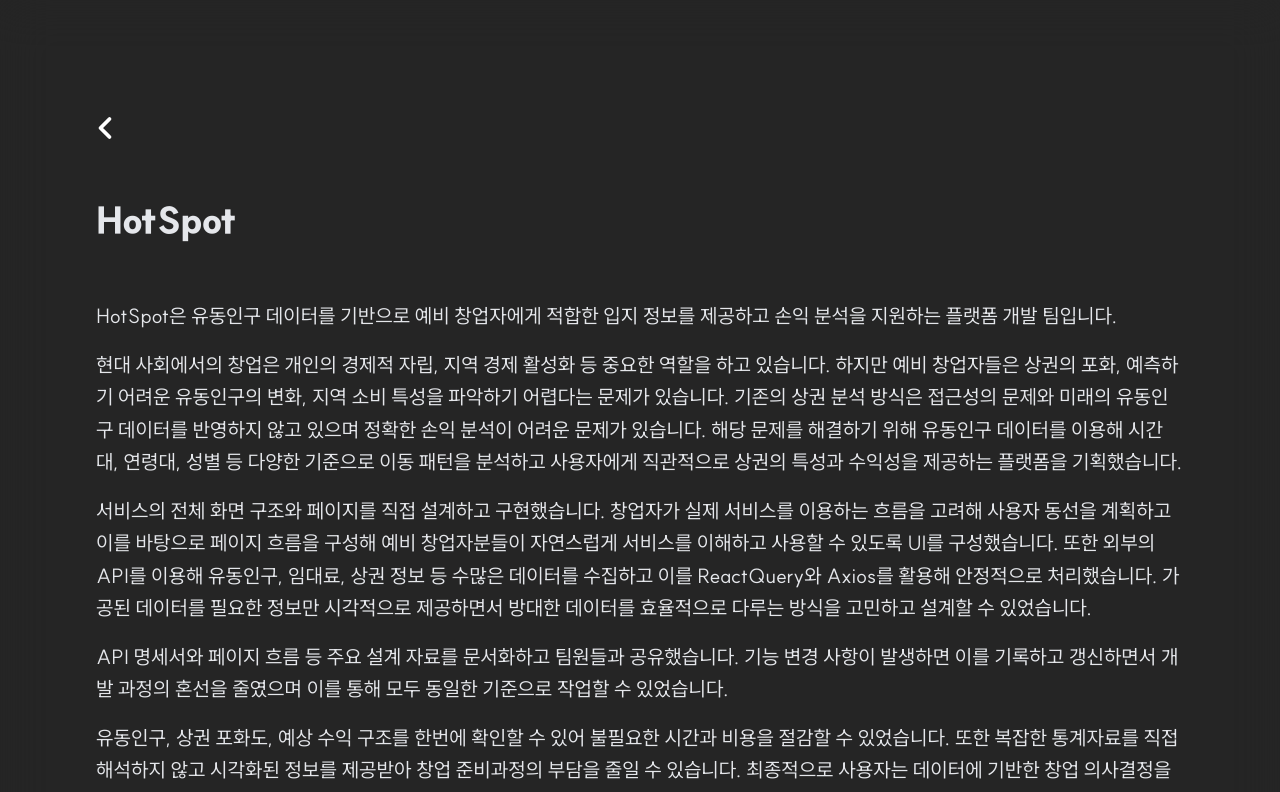
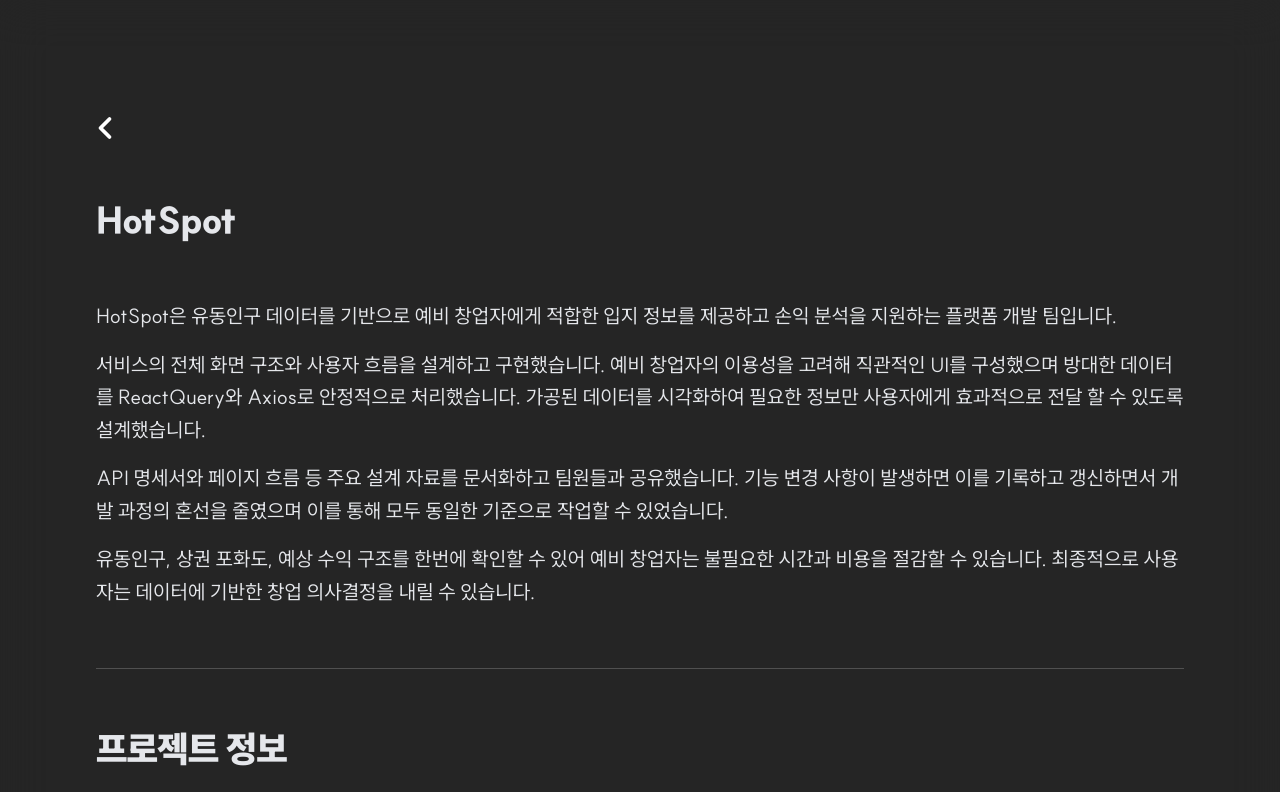
Before and after one commit to lee0806/lifeIsEgg, a Next.js app in the folder life-is-egg/: page /hotspot in a window 1280 px wide. Shown: the top 792 px of the page. Built offline with nearby package versions, Linux system fonts and the light colour scheme.

Commit message:
모든 페이지 완료

```diff
--- a/life-is-egg/src/app/hotspot/page.tsx
+++ b/life-is-egg/src/app/hotspot/page.tsx
@@ -40,25 +40,11 @@
             정보를 제공하고 손익 분석을 지원하는 플랫폼 개발 팀입니다.
           </p>
           <p className="text-lg md:text-xl leading-relaxed text-gray-200">
-            현대 사회에서의 창업은 개인의 경제적 자립, 지역 경제 활성화 등
-            중요한 역할을 하고 있습니다. 하지만 예비 창업자들은 상권의 포화,
-            예측하기 어려운 유동인구의 변화, 지역 소비 특성을 파악하기 어렵다는
-            문제가 있습니다. 기존의 상권 분석 방식은 접근성의 문제와 미래의
-            유동인구 데이터를 반영하지 않고 있으며 정확한 손익 분석이 어려운
-            문제가 있습니다. 해당 문제를 해결하기 위해 유동인구 데이터를 이용해
-            시간대, 연령대, 성별 등 다양한 기준으로 이동 패턴을 분석하고
-            사용자에게 직관적으로 상권의 특성과 수익성을 제공하는 플랫폼을
-            기획했습니다.
-          </p>
-          <p className="text-lg md:text-xl leading-relaxed text-gray-200">
-            서비스의 전체 화면 구조와 페이지를 직접 설계하고 구현했습니다.
-            창업자가 실제 서비스를 이용하는 흐름을 고려해 사용자 동선을 계획하고
-            이를 바탕으로 페이지 흐름을 구성해 예비 창업자분들이 자연스럽게
-            서비스를 이해하고 사용할 수 있도록 UI를 구성했습니다. 또한 외부의
-            API를 이용해 유동인구, 임대료, 상권 정보 등 수많은 데이터를 수집하고
-            이를 ReactQuery와 Axios를 활용해 안정적으로 처리했습니다. 가공된
-            데이터를 필요한 정보만 시각적으로 제공하면서 방대한 데이터를
-            효율적으로 다루는 방식을 고민하고 설계할 수 있었습니다.
+            서비스의 전체 화면 구조와 사용자 흐름을 설계하고 구현했습니다. 예비
+            창업자의 이용성을 고려해 직관적인 UI를 구성했으며 방대한 데이터를
+            ReactQuery와 Axios로 안정적으로 처리했습니다. 가공된 데이터를
+            시각화하여 필요한 정보만 사용자에게 효과적으로 전달 할 수 있도록
+            설계했습니다.
           </p>
           <p className="text-lg md:text-xl leading-relaxed text-gray-200">
             API 명세서와 페이지 흐름 등 주요 설계 자료를 문서화하고 팀원들과
@@ -67,11 +53,9 @@
             있었습니다.
           </p>
           <p className="text-lg md:text-xl leading-relaxed text-gray-200">
-            유동인구, 상권 포화도, 예상 수익 구조를 한번에 확인할 수 있어
-            불필요한 시간과 비용을 절감할 수 있었습니다. 또한 복잡한 통계자료를
-            직접 해석하지 않고 시각화된 정보를 제공받아 창업 준비과정의 부담을
-            줄일 수 있습니다. 최종적으로 사용자는 데이터에 기반한 창업
-            의사결정을 내릴 수 있습니다.
+            유동인구, 상권 포화도, 예상 수익 구조를 한번에 확인할 수 있어 예비
+            창업자는 불필요한 시간과 비용을 절감할 수 있습니다. 최종적으로
+            사용자는 데이터에 기반한 창업 의사결정을 내릴 수 있습니다.
           </p>
         </section>
 
--- a/life-is-egg/src/components/3d/MenuStar.tsx
+++ b/life-is-egg/src/components/3d/MenuStar.tsx
@@ -1,7 +1,8 @@
 "use client";
 
-import { useRef, useMemo } from "react";
+import { useRef, useMemo, useState } from "react";
 import { useFrame } from "@react-three/fiber";
+import { Html } from "@react-three/drei";
 import * as THREE from "three";
 
 import { MenuStarProps } from "@/types/index";
@@ -14,7 +15,9 @@
   starVisibility,
 }: MenuStarProps) {
   // 별 메쉬 참조
-  const meshRef = useRef<THREE.Mesh>(null!);
+  const groupRef = useRef<THREE.Group>(null!);
+  const starMeshRef = useRef<THREE.Mesh>(null!);
+  const [hovered, setHovered] = useState(false);
 
   const activeStar = useStateStore((state) => state.activeStar);
   const setActiveStar = useStateStore((state) => state.setActiveStar);
@@ -31,7 +34,7 @@
 
   // 매 프레임마다 별의 애니메이션 업데이트
   useFrame(({ clock }) => {
-    if (!meshRef.current) return;
+    if (!starMeshRef.current) return;
 
     const t = clock.getElapsedTime(); // 경과 시간
 
@@ -43,10 +46,10 @@
     const extra = isActive ? 0.15 : 0;
 
     const s = 0.5 + extra; // 기본 크기
-    meshRef.current.scale.setScalar(s * pulse);
+    starMeshRef.current.scale.setScalar(s * pulse);
 
     // 살짝 회전
-    meshRef.current.rotation.z = t * 0.4;
+    starMeshRef.current.rotation.z = t * 0.4;
   });
 
   // starVisibility에 따라 서서히 나타나게
@@ -60,10 +63,19 @@
     contact: "contact-section",
   };
 
+  const STAR_LABEL_MAP: Record<string, string> = {
+    about: "ABOUT",
+    career: "TRACK",
+    projects: "PROJECTS",
+    contact: "CONTACT",
+  };
+
+  const label = STAR_LABEL_MAP[id] ?? "섹션으로 이동";
+
   return (
+    <group ref={groupRef} position={position}>
       <mesh
-      ref={meshRef}
-      position={position}
+        ref={starMeshRef}
         geometry={starGeometry}
         onClick={() => {
           // 1) 별 활성화 (하이라이트 유지)
@@ -86,10 +98,12 @@
         }}
         onPointerOver={(e) => {
           e.stopPropagation();
+          setHovered(true);
           document.body.style.cursor = "pointer";
         }}
         onPointerOut={(e) => {
           e.stopPropagation();
+          setHovered(false);
           document.body.style.cursor = "default";
         }}
       >
@@ -99,6 +113,14 @@
           opacity={baseOpacity}
         />
       </mesh>
+      {hovered && (
+        <Html position={[0, 0.3, 0]} center>
+          <div className="px-5 py-2 rounded-xl bg-purple-300/40 border border-white/15 text-[10px] md:text-xs text-gray-200 shadow-[0_8px_20px_rgba(0,0,0,0.6)] animate-fadein-slow">
+            {label}
+          </div>
+        </Html>
+      )}
+    </group>
   );
 }
 
--- a/life-is-egg/src/components/ui/Projects.tsx
+++ b/life-is-egg/src/components/ui/Projects.tsx
@@ -103,7 +103,7 @@
           {projects.map((project) => (
             <div
               key={project.id}
-              className="group relative overflow-hidden cursor-pointer"
+              className="group relative overflow-hidden"
             >
               {/* Project Content */}
               <div className="py-6 px-2">
```
Lines whose indentation alone changed are shown as unchanged.
